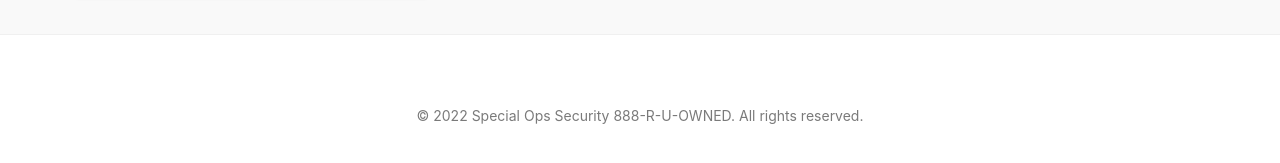
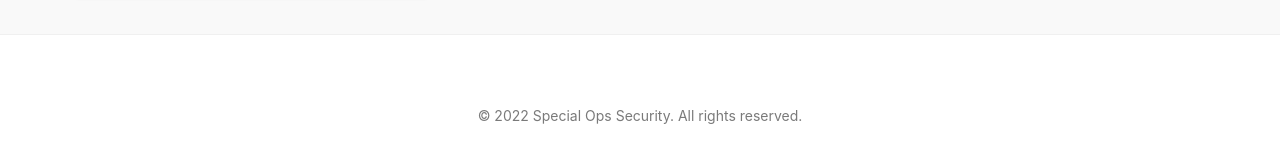
Before and after one commit to specialopssecurity/specialopssecurity.github.io, a Jekyll site: the page built from index.md, in a window 1280 px wide and 900 px high, scrolled down 870 px. Shown: the part 729-892 px from the top of the window. Built offline with Jekyll 4.4.1, drawn with Linux system fonts in a browser that asks for light colours; some of the changed text lies outside the part shown.

Commit message:
Update _config.yml

```diff
--- a/_config.yml
+++ b/_config.yml
@@ -1,5 +1,5 @@
 # SITE CONFIGURATION
-title: Special Ops Security 888-R-U-OWNED
+title: Special Ops Security
 author: Special Ops Security
 description: Authorized SBA 8(a) minority-owned small disadvantaged business, specializing in cybersecurity assessment and consulting
 baseurl: "/"
```
